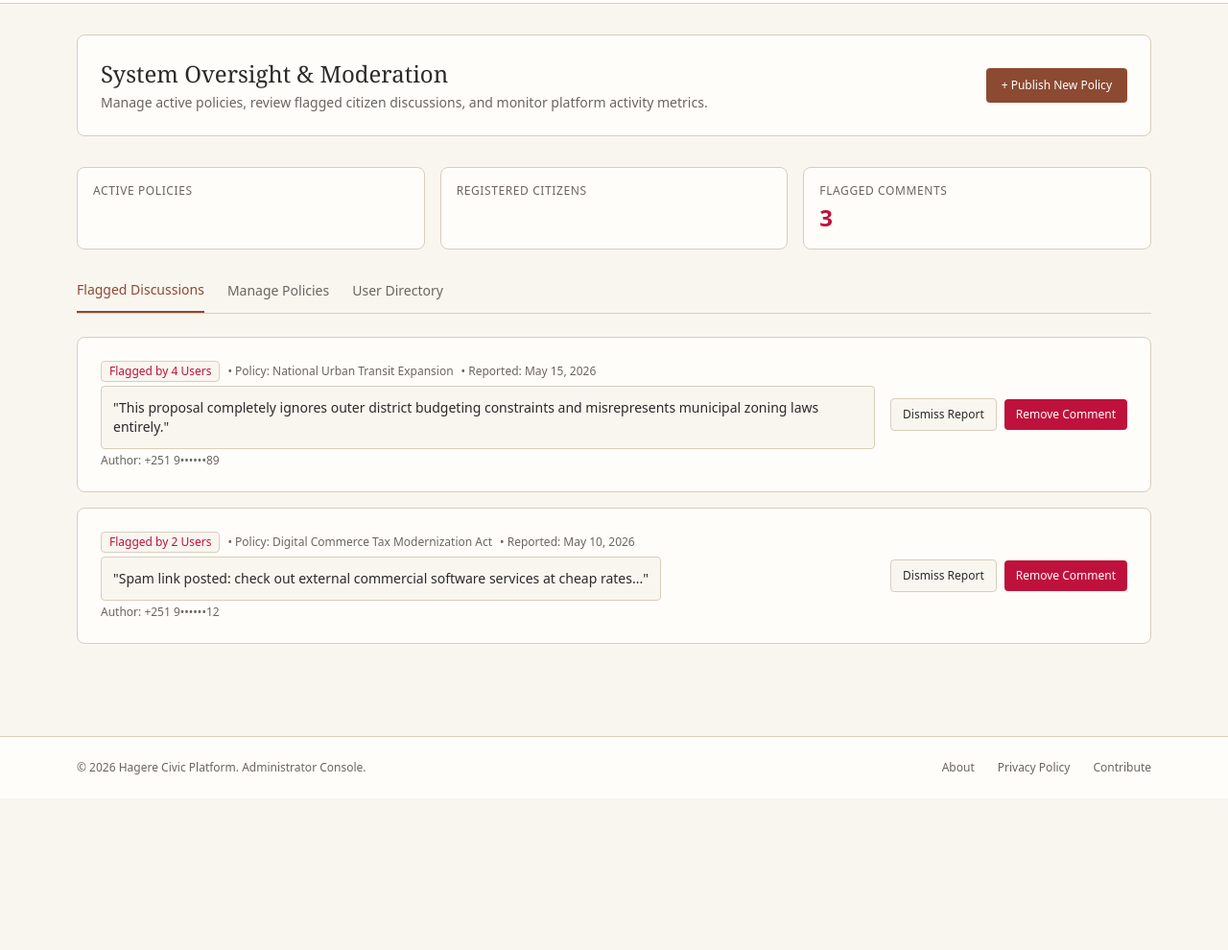
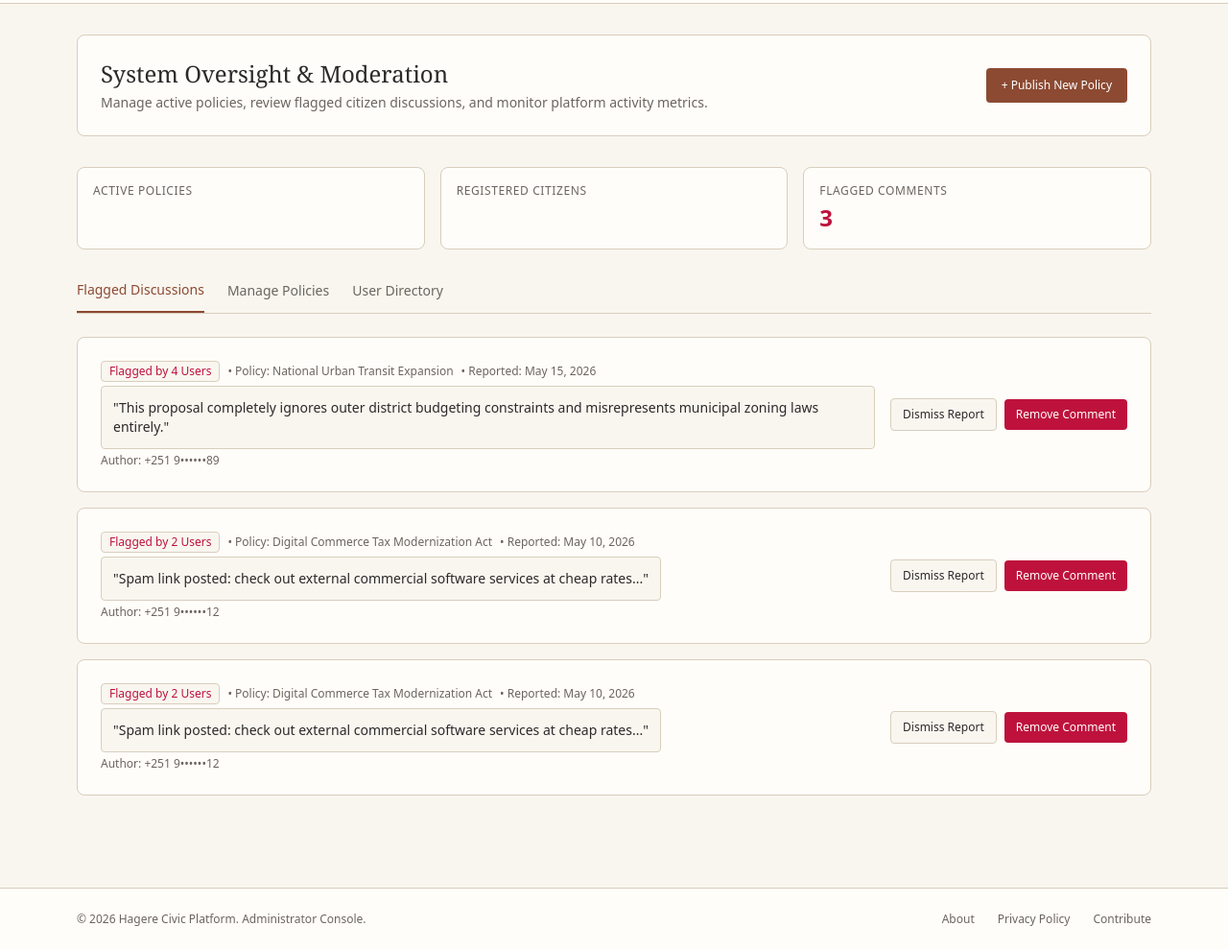
Before and after one commit to Eazybel/-Hagere-, a website with bundled scripts: page public/admin.html in a window 1280 px wide. Shown: the part 67-1057 px from the top of the page at 96% size. Before the commit the page ends 899 px from the top, so only its background shows below. Built offline with nearby package versions, Linux system fonts and the light colour scheme; no server answers.

Commit message:
feat: update admin panel header to include localized title and add moderation card for flagged comments feat: adjust policy and user count display in analytics dashboard

```diff
--- a/public/admin.html
+++ b/public/admin.html
@@ -32,7 +32,7 @@
     <header class="border-b border-antique-border bg-antique-card sticky top-0 z-50">
         <div class="max-w-6xl mx-auto px-4 py-4 flex items-center justify-between">
             <div class="flex items-center space-x-3">
-                <a href="index.html" class="text-2xl font-bold tracking-tight text-antique-accent">Hagere</a>
+                <a href="index.html" class="text-2xl font-bold tracking-tight text-antique-accent">ሀገሬ (Hagere)</a>
                 <span class="px-2 py-0.5 bg-antique-bg border border-antique-border rounded text-[10px] font-sans text-antique-accent uppercase tracking-wider font-semibold">Admin Panel</span>
             </div>
             <div class="flex items-center gap-4">
@@ -147,6 +147,29 @@
                     </button>
                 </div>
             </article>
+            <!-- Moderation Card 2 -->
+            <article class="bg-antique-card border border-antique-border rounded-lg p-6 flex flex-col md:flex-row items-start md:items-center justify-between gap-4">
+                <div class="space-y-1">
+                    <div class="flex items-center space-x-2 text-xs font-sans text-antique-muted">
+                        <span class="px-2 py-0.5 bg-antique-bg border border-antique-border rounded text-rose-700 font-medium">Flagged by 2 Users</span>
+                        <span>&bull; Policy: Digital Commerce Tax Modernization Act</span>
+                        <span>&bull; Reported: May 10, 2026</span>
+                    </div>
+                    <p class="text-sm text-antique-text font-sans bg-antique-bg p-3 border border-antique-border rounded">
+                        "Spam link posted: check out external commercial software services at cheap rates..."
+                    </p>
+                    <span class="block text-xs text-antique-muted font-sans">Author: +251 9••••••12</span>
+                </div>
+
+                <div class="flex items-center gap-2 font-sans text-xs shrink-0 w-full md:w-auto justify-end">
+                    <button class="px-3 py-2 bg-antique-bg border border-antique-border rounded hover:bg-antique-border transition-colors text-antique-text font-medium">
+                        Dismiss Report
+                    </button>
+                    <button class="px-3 py-2 bg-rose-700 text-white rounded hover:bg-rose-800 transition-colors font-medium">
+                        Remove Comment
+                    </button>
+                </div>
+            </article>
 
         </section>
 
--- a/public/admin.js
+++ b/public/admin.js
@@ -41,10 +41,10 @@
 // POLICY NUMBER UPDATE
 const adminDataFetcher=async()=>{
   fetch("/policyFetch",{method:"POST",body:JSON.stringify({requestType:"policyNumberFetch"})}).then(res=>{return res.json()}).then(data=>{
-document.querySelector(".activePolicy").innerText=data
+document.querySelector(".activePolicy").innerText=data+142
 })
 fetch("/userFetch",{method:"POST",body:JSON.stringify({requestType:"userNumberFetch"})}).then(res=>{return res.json()}).then(data=>{
-document.querySelector(".activeCitizens").innerText=data
+document.querySelector(".activeCitizens").innerText=data+31800
 
 })
 }
```
Also changed, not shown: public/analytics.html (+2 -2 lines).
